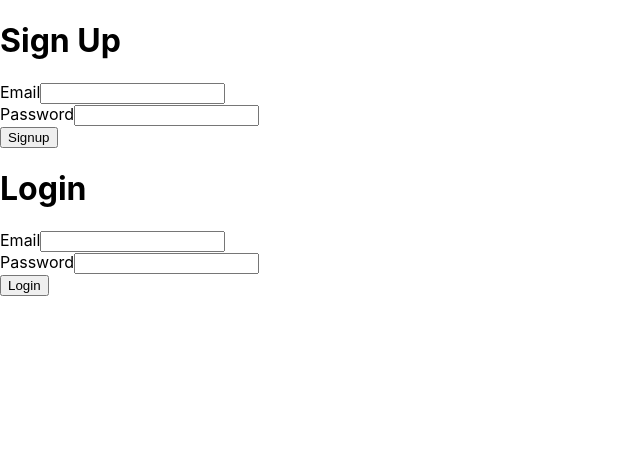
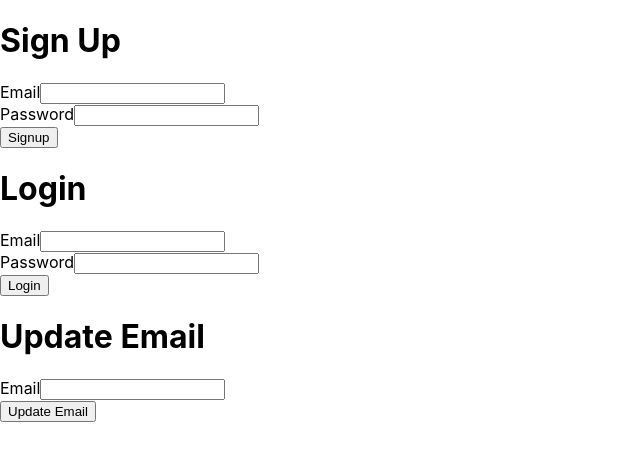
Before and after one commit to fitosand/blueBadgeClient, a React (Create React App) app in the folder tapped/: page / in a window 1280 px wide. Shown: the top 460 px of the page, without its empty margins (0-640 px from the left). Built offline with nearby package versions, Linux system fonts and the light colour scheme.

Commit message:
update user

```diff
--- a/tapped/src/auth/Auth.js
+++ b/tapped/src/auth/Auth.js
@@ -2,6 +2,7 @@ import React from 'react';
 import {Container, Row, Col} from 'reactstrap';
 import Signup from './Signup';
 import Login from './Login';
+import Update from './UpdateUser';
 
 const Auth = (props) => {
     return (
@@ -13,6 +14,9 @@ const Auth = (props) => {
                 <Col md="6" className="login-col">
                     <Login updateToken={props.updateToken}/>
                 </Col>
+                <Col md="6" className="login-col">
+                    <Update updateToken={props.updateToken}/>
+                </Col>
             </Row>
         </Container>
     )
--- a/tapped/src/auth/UpdateUser.js
+++ b/tapped/src/auth/UpdateUser.js
@@ -1,7 +1,7 @@
 import React, {useState} from 'react';
 import {Form, FormGroup, Label, Input, Button} from 'reactstrap';
 
-const Login = (props) => {
+const Update = (props) => {
     const [email, setEmail] = useState('');
     const [password, setPassword] = useState('');
 
@@ -25,8 +25,8 @@ const Login = (props) => {
             <h1>Update Email</h1>
             <Form>
                 <FormGroup>
-                    <Label htmlFor="username">Email</Label>
-                    <Input name = "username" value={username}/>
+                    <Label htmlFor="email">Email</Label>
+                    <Input name = "email" value={email}/>
                 </FormGroup>
 
                 <Button type="submit">Update Email</Button>
@@ -35,4 +35,4 @@ const Login = (props) => {
     )
 }
 
-export default Login;
+export default Update;
```
Also changed, not shown: tapped/src/auth/DeleteUser.js (deleted).
